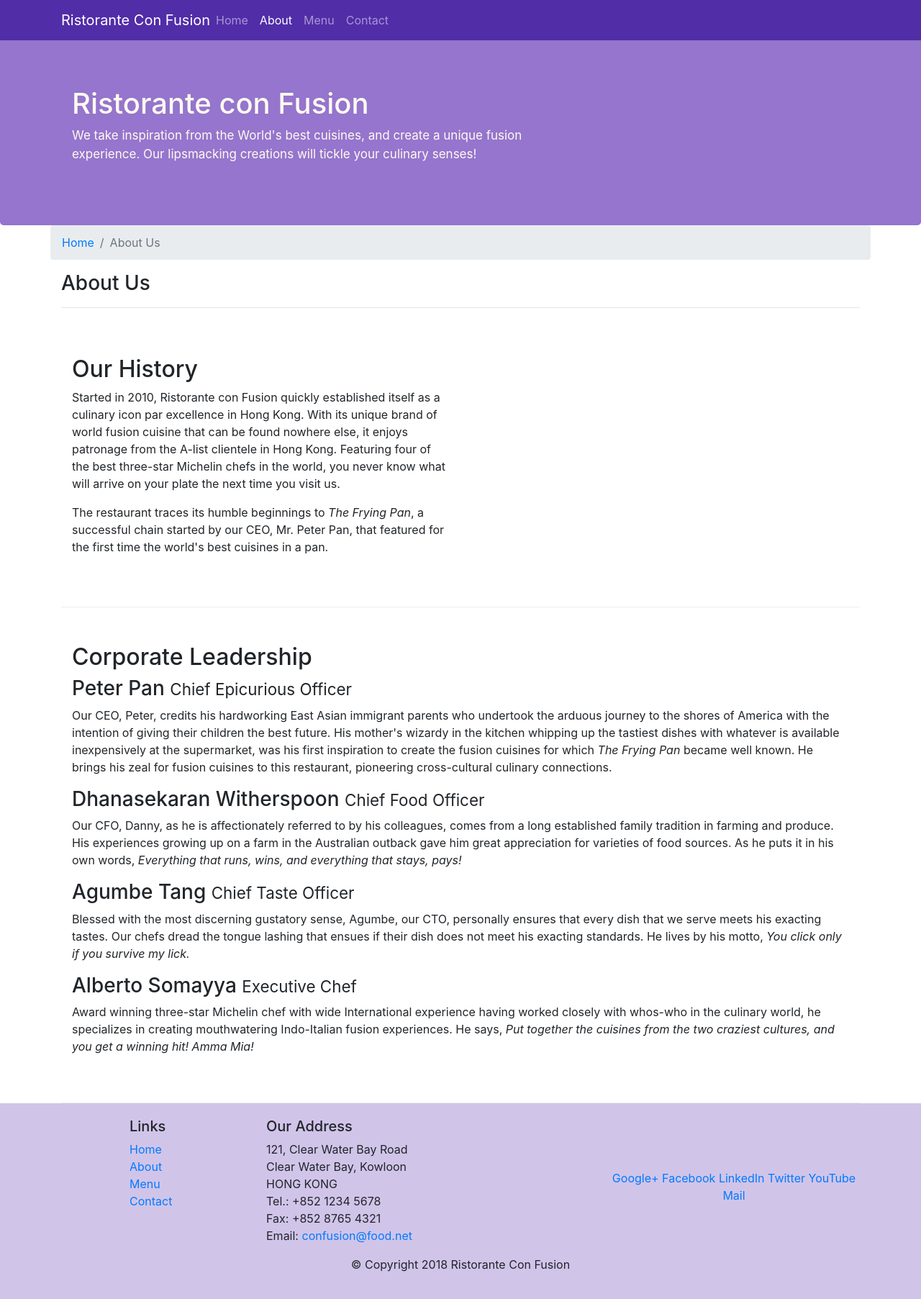
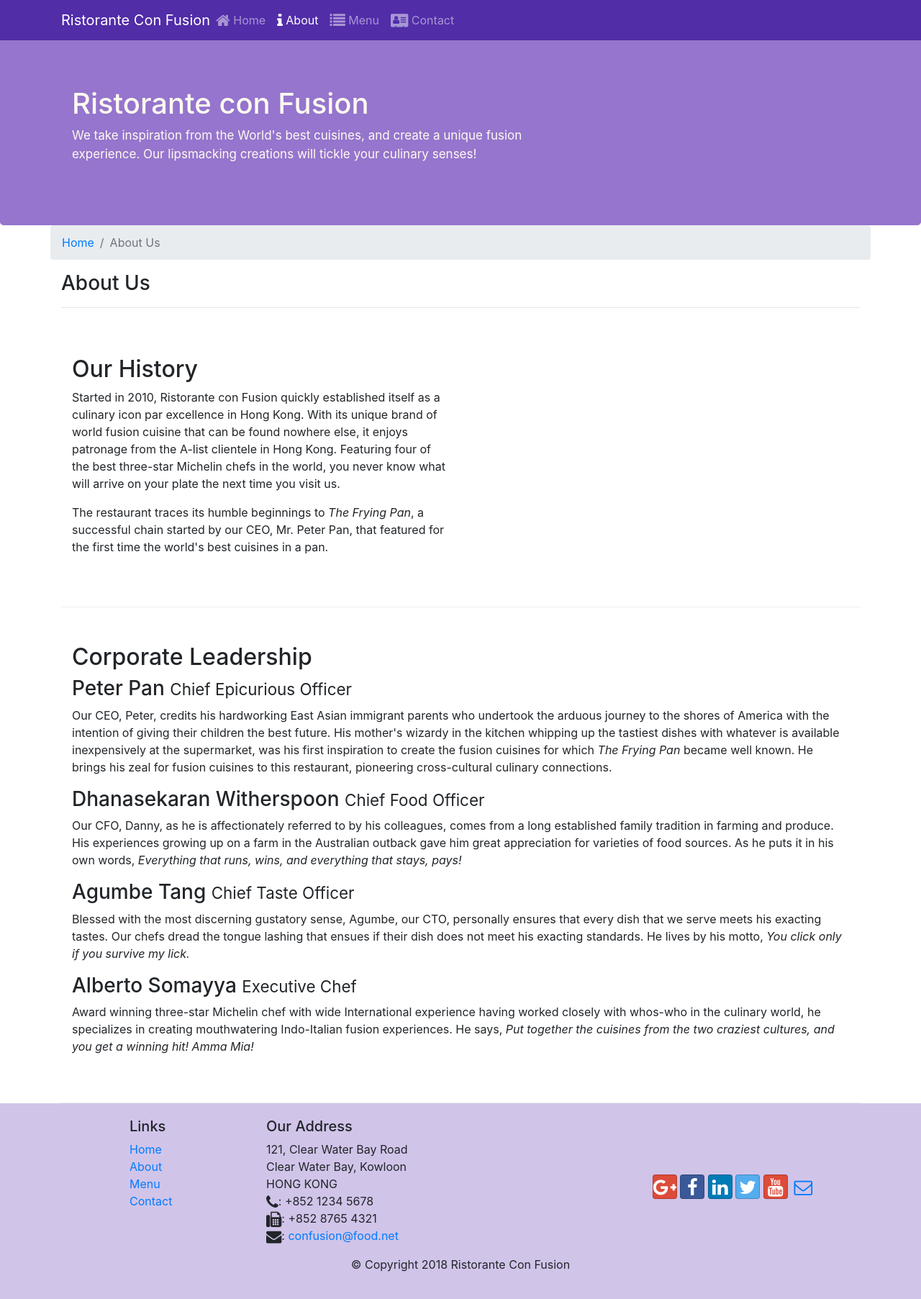
Before and after one commit to jawadahmed554/mern, a website: page aboutus.html in a window 1280 px wide. Shown: the whole page at 72% size. Drawn offline with nearby package versions, Linux system fonts and the light colour scheme.

Commit message:
font icon

```diff
--- a/aboutus.html
+++ b/aboutus.html
@@ -7,7 +7,10 @@
         <meta http-equiv="x-ua-compatible" content="ie=edge">
 
         <link rel="stylesheet" href="node_modules/bootstrap/dist/css/bootstrap.min.css">
-        <link href="css/styles.css" rel ="stylesheet">
+        <link rel="stylesheet" href="node_modules/font-awesome/css/font-awesome.min.css">
+        <link rel="stylesheet" href="node_modules/bootstrap-social/bootstrap-social.css">
+
+        <link rel ="stylesheet" href="css/styles.css">
 
     <title>Ristorante Con Fusion: About Us</title>
 
@@ -24,10 +27,10 @@
                     <div id="Navbar" class="collapse navbar-collapse">
 
                             <ul class="navbar-nav mr-auto">
-                                <li class="nav-item"><a class="nav-link" href="./index.html">Home</a></li>
-                                <li class="nav-item active"><a class="nav-link" href="#">About</a></li>
-                                <li class="nav-item"><a class="nav-link" href="#">Menu</a></li>
-                                <li class="nav-item"><a class="nav-link" href="#">Contact</a></li>
+                                <li class="nav-item"><a class="nav-link" href="./index.html"><span class="fa fa-home fa-lg"></span> Home</a></li>
+                                <li class="nav-item active"><a class="nav-link" href="#"><span class="fa fa-info fa-lg"></span> About</a></li>
+                                <li class="nav-item"><a class="nav-link" href="#"><span class="fa fa-list fa-lg"></span> Menu</a></li>
+                                <li class="nav-item"><a class="nav-link" href="#"><span class="fa fa-address-card fa-lg"></span> Contact</a></li>
                             </ul>
                     </div>
                 </div>
@@ -105,19 +108,20 @@
 		              121, Clear Water Bay Road<br>
 		              Clear Water Bay, Kowloon<br>
 		              HONG KONG<br>
-		              Tel.: +852 1234 5678<br>
-		              Fax: +852 8765 4321<br>
-		              Email: <a href="mailto:confusion@food.net">confusion@food.net</a>
+		              <i class="fa fa-phone fa-lg"></i>: +852 1234 5678<br>
+		              <i class="fa fa-fax fa-lg"></i>: +852 8765 4321<br>
+		              <i class="fa fa-envelope fa-lg"></i>: <a href="mailto:confusion@food.net">confusion@food.net</a>
 		           </address>
                 </div>
-                <div class="col-12 col-sm-4 align-self-center">
+                <div
+                 class="col-12 col-sm-4 align-self-center">
                     <div class="text-center">
-                        <a href="http://google.com/+">Google+</a>
-                        <a href="http://www.facebook.com/profile.php?id=">Facebook</a>
-                        <a href="http://www.linkedin.com/in/">LinkedIn</a>
-                        <a href="http://twitter.com/">Twitter</a>
-                        <a href="http://youtube.com/">YouTube</a>
-                        <a href="mailto:">Mail</a>
+                        <a class="btn btn-social-icon btn-google" href="http://google.com/+"><i class="fa fa-google-plus"></i></a>
+                        <a class="btn btn-social-icon btn-facebook" href="http://www.facebook.com/profile.php?id="><i class="fa fa-facebook"></i></a>
+                        <a class="btn btn-social-icon btn-linkedin" href="http://www.linkedin.com/in/"><i class="fa fa-linkedin"></i></a>
+                        <a class="btn btn-social-icon btn-twitter" href="http://twitter.com/"><i class="fa fa-twitter"></i></a>
+                        <a class="btn btn-social-icon btn-google" href="http://youtube.com/"><i class="fa fa-youtube"></i></a>
+                        <a class="btn btn-social-icon" href="mailto:"><i class="fa fa-envelope-o"></i></a>
                     </div>
                 </div>
            </div>
--- a/package.json
+++ b/package.json
@@ -15,6 +15,8 @@
   },
   "dependencies": {
     "bootstrap": "^4.0.0",
+    "bootstrap-social": "^5.1.1",
+    "font-awesome": "^4.7.0",
     "jquery": "^3.3.1",
     "popper.js": "^1.12.9"
   }
```
Also changed, not shown: index.html (+15 -13 lines), 1 other file.
